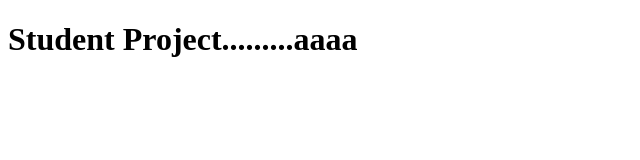
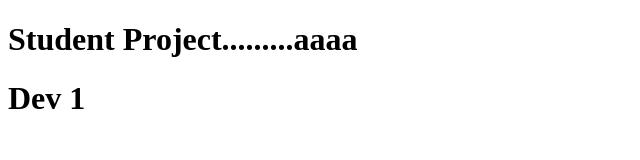
Before and after one commit to sabithossen4/Student_Project, a plain HTML site: page index.html in a window 1280 px wide. Shown: the whole page, without its empty margins (0-640 px from the left). Drawn offline with Linux system fonts and the light colour scheme.

Commit message:
new brance dev-1

```diff
--- a/index.html
+++ b/index.html
@@ -7,5 +7,6 @@
 </head>
 <body>
   <h1> Student Project.........aaaa</h1>
+  <h1>Dev 1</h1>
 </body>
 </html>
```
